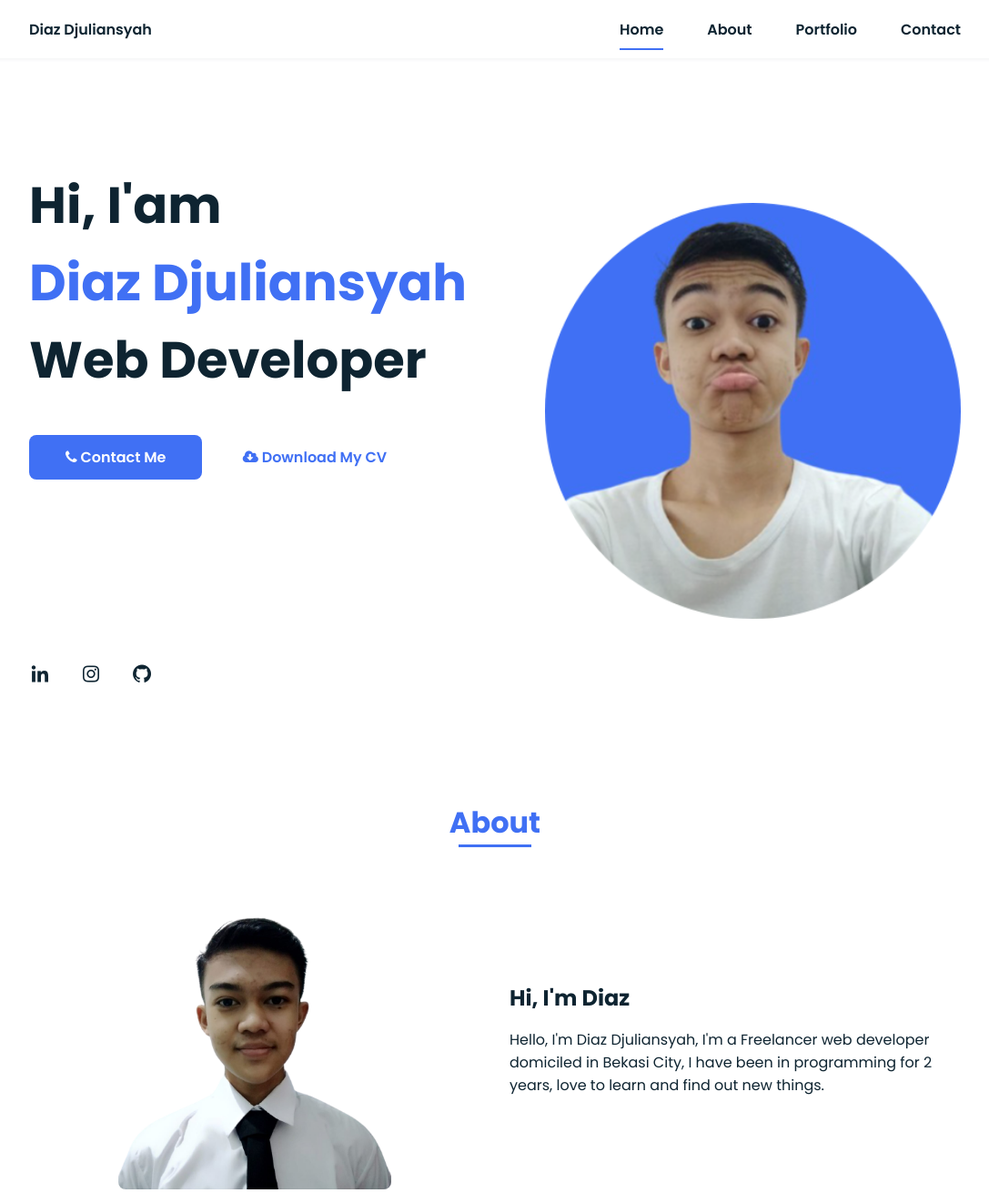
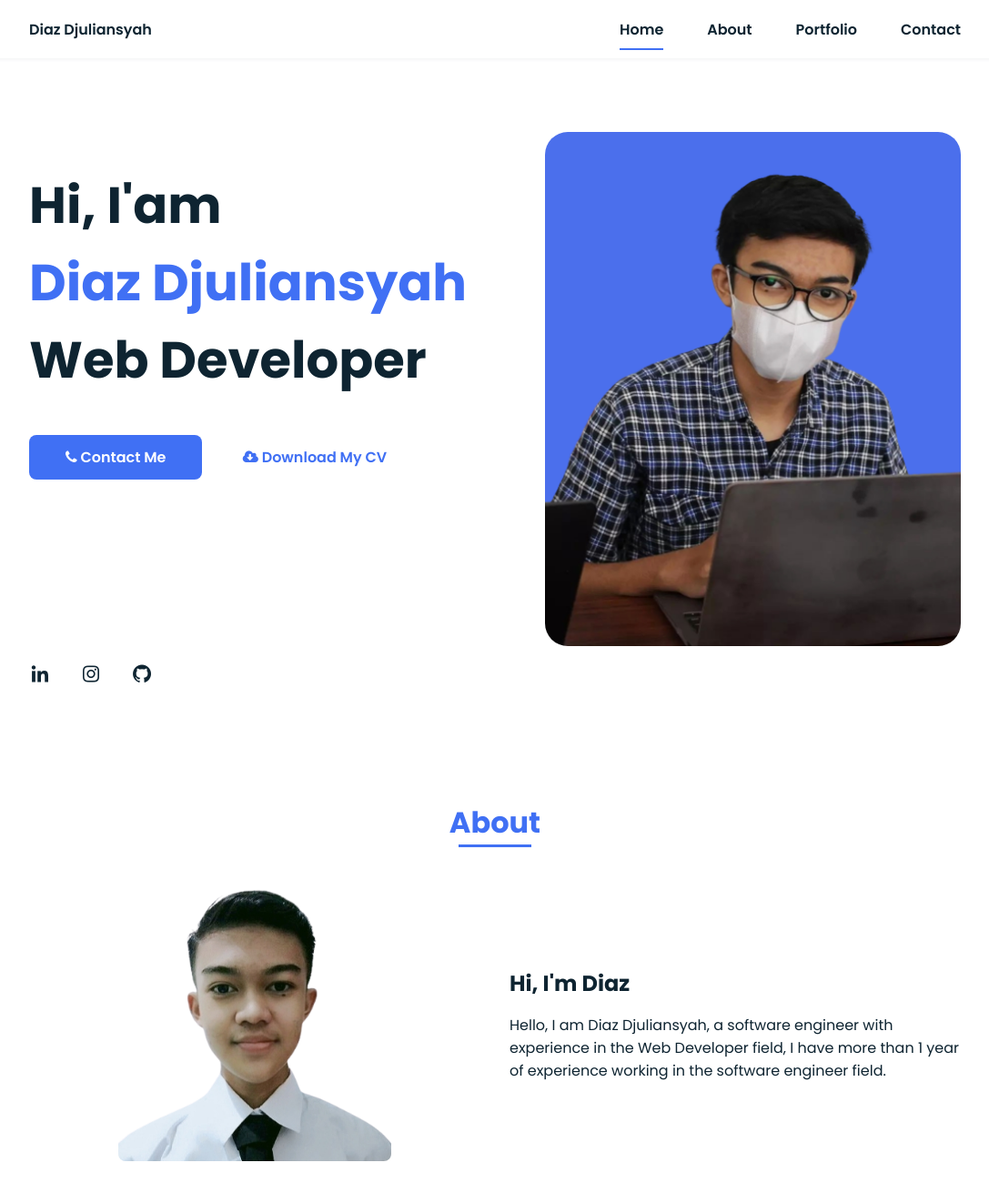
Before and after one commit to diazdjul19/diazdjul19.github.io, a plain HTML site: page index.html in a window 1280 px wide. Shown: the top 1311 px of the page at 91% size, without its empty margins (96-1183 px from the left). Drawn offline with nearby package versions, Linux system fonts and the light colour scheme.

Commit message:
update image

```diff
--- a/index.html
+++ b/index.html
@@ -57,7 +57,12 @@
                 </div>
 
                 <div class="home__img">
-                    <img src="assets/img/circle-cropped.png" alt="" style="width: 100%; height: auto;">
+                    <!-- <img src="assets/img/circle-cropped.png" alt="" style="width: 100%; height: auto;"> -->
+                    <img src="assets/img/with-laptop.png" alt="" style="width: 100%;
+                    height: auto;
+                    position: relative;
+                    top: 30px;
+                    border-radius: 25px;">
                 </div>
             </section>
 
@@ -67,12 +72,12 @@
 
                 <div class="about__container bd-grid">
                     <div class="about__img">
-                        <img src="assets/img/foto-diaz-cakep.png" alt="">
+                        <img src="assets/img/tjakep2.png" alt="">
                     </div>
 
                     <div>
                         <h2 class="about__subtitle">Hi, I'm Diaz</h2>
-                        <p class="about__text">Hello, I'm Diaz Djuliansyah, I'm a Freelancer web developer domiciled in Bekasi City, I have been in programming for 2 years, love to learn and find out new things.</p>
+                        <p class="about__text">Hello, I am Diaz Djuliansyah, a software engineer with experience in the Web Developer field, I have more than 1 year of experience working in the software engineer field.</p>
                     </div>
                 </div>
             </section>
@@ -157,7 +162,13 @@
                 <a style="color: #fff;" href="mailto:diazdjul19@gmail.com">diazdjul19@gmail.com</a>
             </div>
 
-            <p>&#169; 2020 copyright all right reserved</p>
+            <p id="year"></p>
+            <script>
+                var year = new Date().getFullYear();
+                document.getElementById("year").innerHTML = "&#169; " + year + " All Right Reserved";
+            </script>
+
+
         </footer>
 
 
```
Also changed, not shown: assets/img/about.jpg (deleted), assets/img/foto-diaz-konyol.png, assets/img/tjakep1.png (added), assets/img/tjakep2.png (added), assets/img/with-laptop.png (added), 3 other files.
